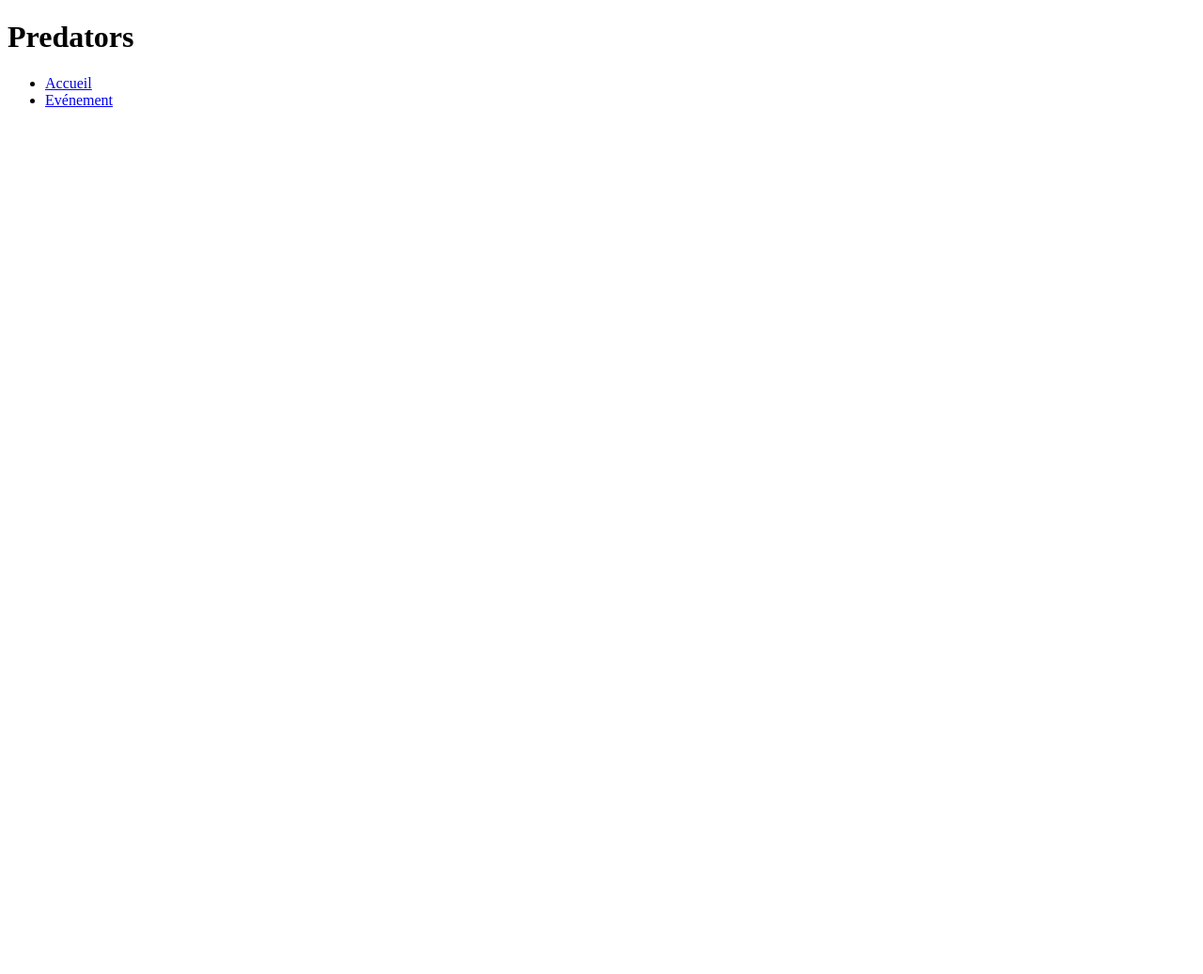
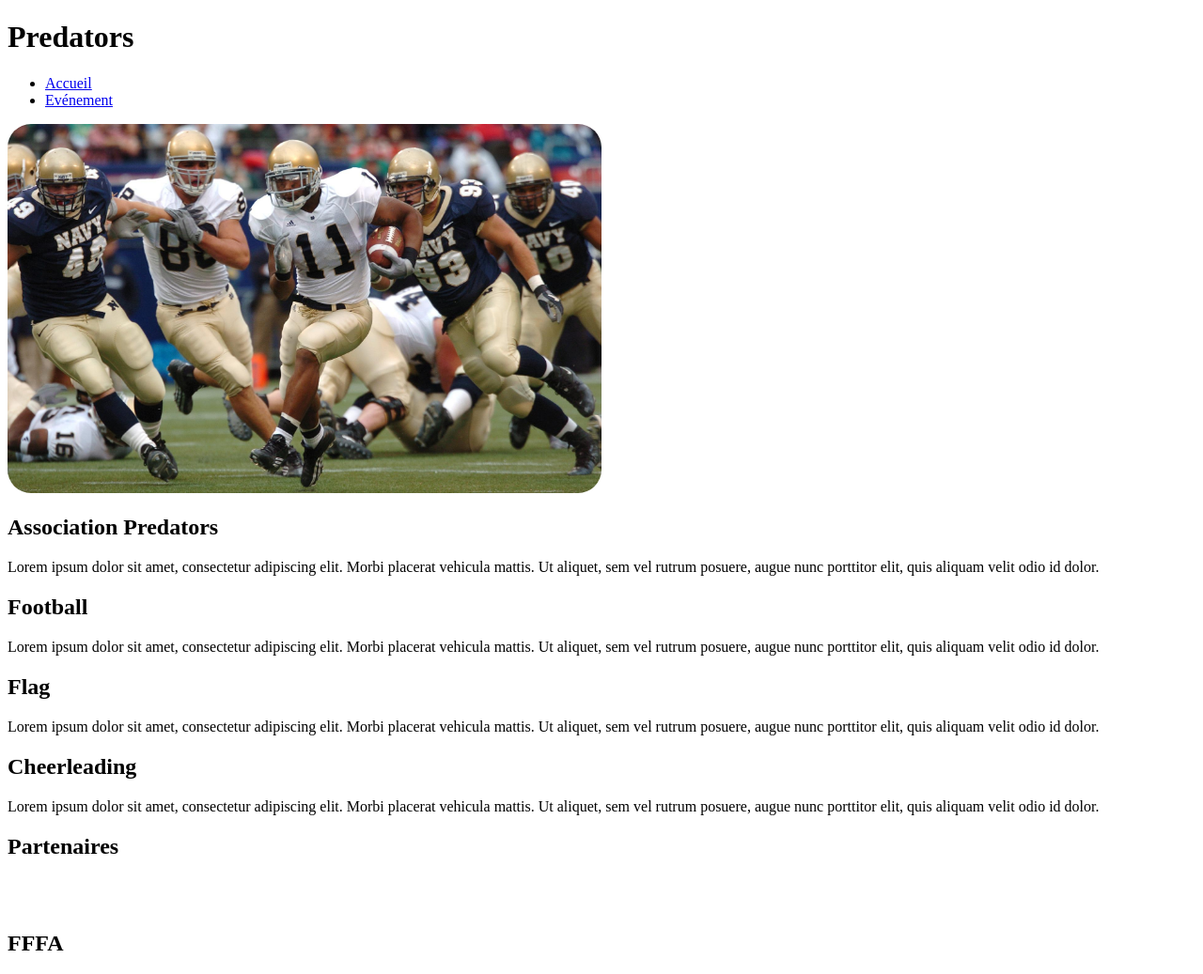
Before and after one commit to Yan314/eval, a plain HTML site: page index.html in a window 1280 px wide. Shown: the whole page at 94% size. Before the commit the page ends 800 px from the top, so only its background shows below. Drawn offline with Linux system fonts and the light colour scheme.

Commit message:
html corp et footer

```diff
--- a/index.html
+++ b/index.html
@@ -21,6 +21,64 @@
       </li>
     </ul>
   </nav>
+  <div class="content">
 
+    <div class="block advert clickable">
+      <img
+        src="foot1.jpg"
+        style="max-width: 50%; border-radius: 25px;"
+      />
+      <div>
+        <h2>Association Predators</h2>
+        Lorem ipsum dolor sit amet, consectetur adipiscing elit. Morbi
+        placerat vehicula mattis. Ut aliquet, sem vel rutrum posuere, augue
+        nunc porttitor elit, quis aliquam velit odio id dolor.
+      </div>
+    </div>
+    <div class="block clickable full-row">
+      <div>
+        <h2>Football</h2>
+        Lorem ipsum dolor sit amet, consectetur adipiscing elit. Morbi
+        placerat vehicula mattis. Ut aliquet, sem vel rutrum posuere, augue
+        nunc porttitor elit, quis aliquam velit odio id dolor.
+      </div>
+    </div>
+    <div class="block clickable full-row">
+      <div>
+        <h2>Flag</h2>
+        Lorem ipsum dolor sit amet, consectetur adipiscing elit. Morbi
+        placerat vehicula mattis. Ut aliquet, sem vel rutrum posuere, augue
+        nunc porttitor elit, quis aliquam velit odio id dolor.
+      </div>
+    </div>
+    <div class="block clickable full-row">
+      <div>
+        <h2>Cheerleading</h2>
+        Lorem ipsum dolor sit amet, consectetur adipiscing elit. Morbi
+        placerat vehicula mattis. Ut aliquet, sem vel rutrum posuere, augue
+        nunc porttitor elit, quis aliquam velit odio id dolor.
+      </div>
+    </div>
+  </div>
+  <footer>
+    <div>
+      <h2 class="img-title">Partenaires</h2>
+      <div class="clickable">
+        <img
+          src=""
+          class="block"
+        />
+      </div>
+    </div>
+    <div class="clickable">
+      <img
+        src=""
+        class="block"
+      />
+    </div>
+    <div class="clickable">
+      <h2 class="img-title">FFFA</h2>
+    </div>
+  </footer>
 </body>
 </html>
```
Also changed, not shown: foot1.jpg (added), footbg.jpg (added).
